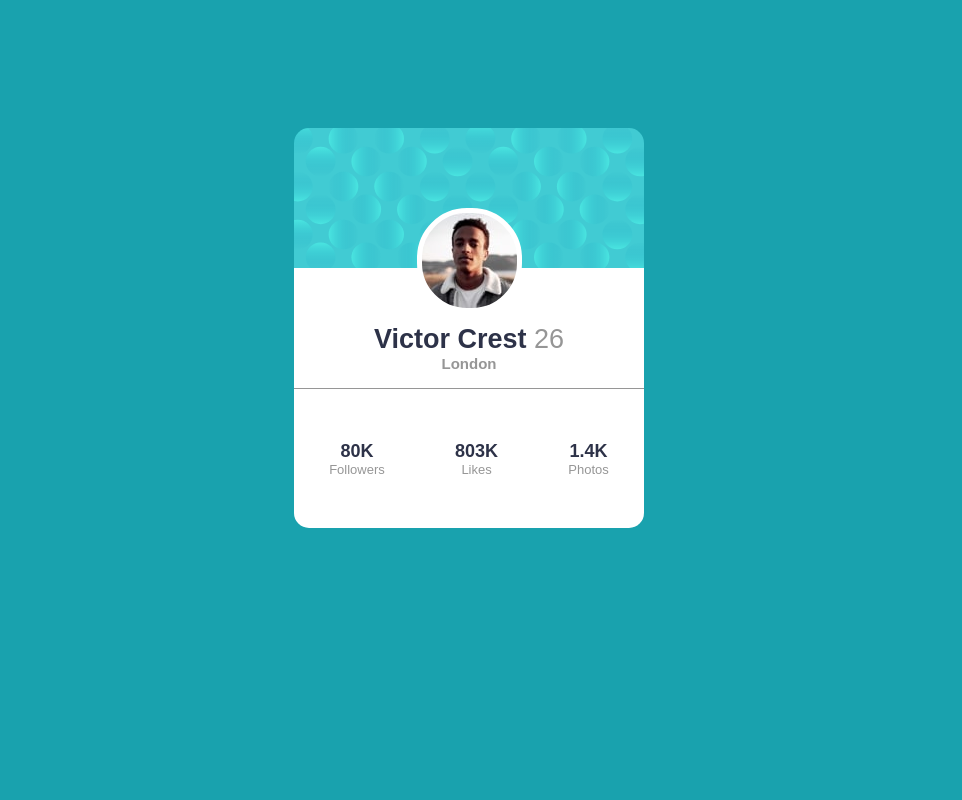
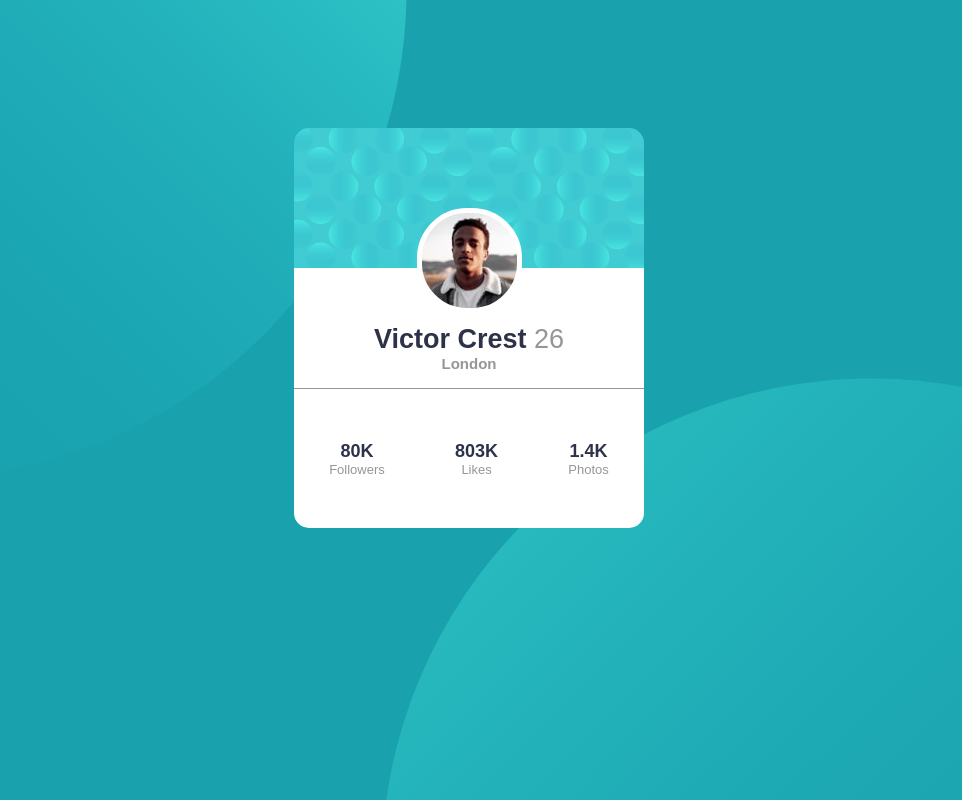
Before and after one commit to RGS-Frontend-Mentor-Challenges/profile-card, a plain HTML site: page index.html in a window 1280 px wide. Shown: the whole page, without its empty margins (171-1133 px from the left). Drawn offline with Linux system fonts and the light colour scheme; a web font is replaced by a local one.

Commit message:
Update style.css

```diff
--- a/style.css
+++ b/style.css
@@ -13,6 +13,9 @@
 }
 
 body {
+    background-image: url(./images/bg-pattern-top.svg), url(./images/bg-pattern-bottom.svg);
+    background-repeat: no-repeat, no-repeat;
+    background-position: top -500px left -400px, bottom -700px right -250px;
     background-color: hsl(185, 75%, 39%);
     font-family: Kumbh Sans;
     font-size: 18px;
```
